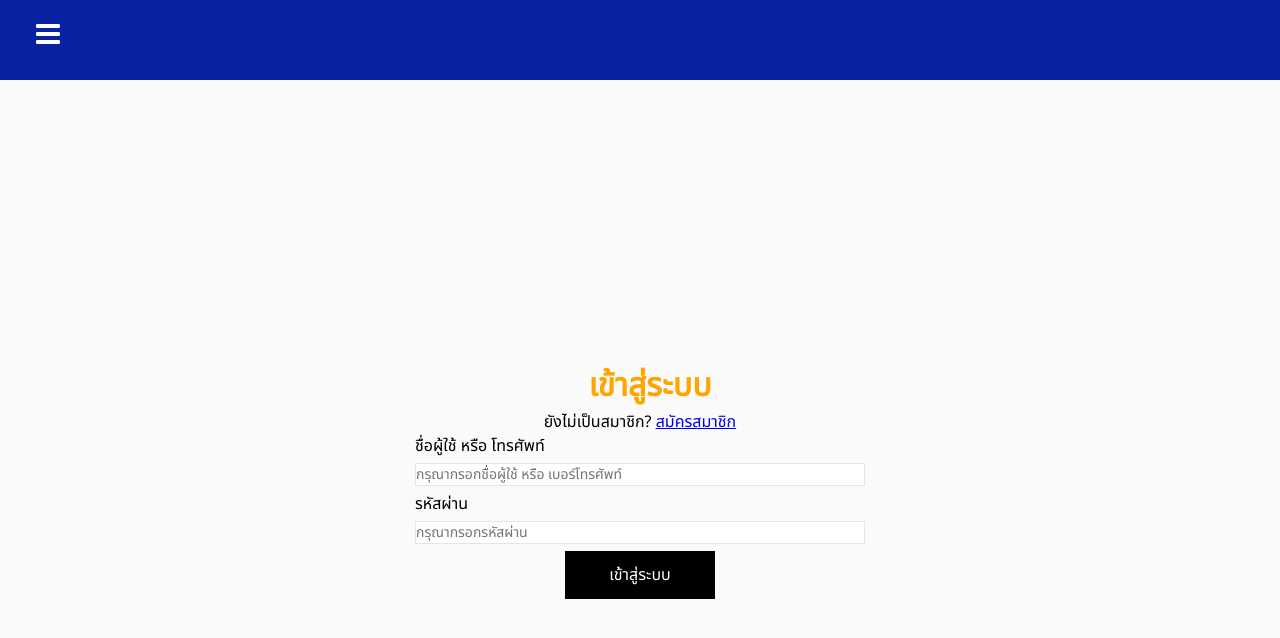
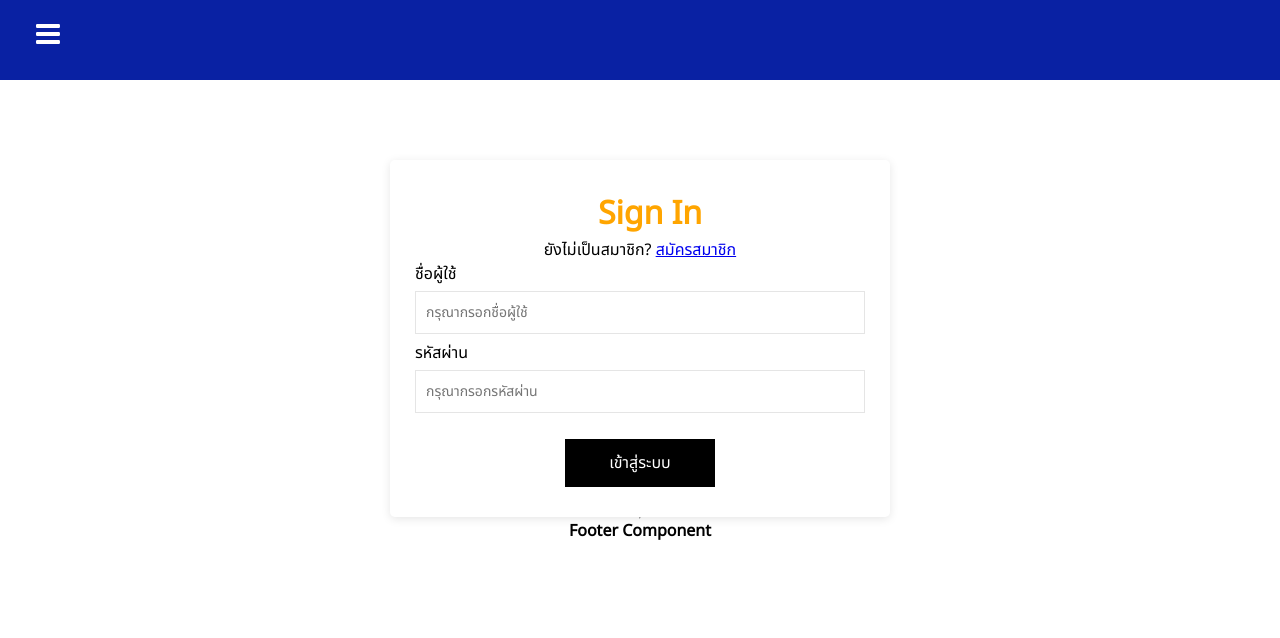
Before and after one commit to KhunanonC/MyBook, a React (Create React App) app in the folder front-end/: page /sign-in in a window 1280 px wide. Shown: the top 638 px of the page. Built offline with nearby package versions, Linux system fonts and the light colour scheme.

Commit message:
edit sign in and up
edit sign in and up

```diff
--- a/front-end/src/components/Page/SignIn.js
+++ b/front-end/src/components/Page/SignIn.js
@@ -6,15 +6,12 @@ import {Link} from "react-router-dom";
 const SignIn =()=>{
 //------State InitPart
     const [userName,setUserName]= useState('')
-    const [phone,setUserPhone]= useState('')
     const [password,setPassword]= useState('')
 //------State Error Message
     const [errorUserName,setErrorUserName]=useState('')
-    const [errorPhone,setErrorPhone]=useState('')
     const [errorPassword,setErrorPassword]=useState('')
 //------State Color Validation
     const [userNameColor,setUserNameColor]=useState('')
-    const [phoneColor,setUserPhoneColor]=useState('')
     const [passwordColor,setPasswordColor]=useState('')
 //-----Condition Using State
     const validateForm =(e)=>{ //e =event
@@ -23,33 +20,27 @@ const SignIn =()=>{
             setErrorUserName('')
             setUserNameColor('green')
         }else{
-            setErrorUserName('กรุณาใช้ชื่ออื่น')
+            setErrorUserName('ไม่พบชื่อผู้ใช้ในระบบ')
             setUserNameColor('red')
-        }
-        if(phone.length==10){ //Phone Check
-            setErrorPhone('')
-            setUserPhoneColor('green')
-        }else{
-            setErrorPhone('หมายเลขโทรศัพท์ไม่ถูกต้อง')
-            setUserPhoneColor('red')
         }
         if(password.length >=8 ){ //Password Check
             setErrorPassword('')
             setPasswordColor('green')
         }else{
-            setErrorPassword('รหัสผ่านต้องมีจำนวนอย่างน้อย 8 ตัวอักษร')
+            setErrorPassword('รหัสผ่านไม่ถูกต้อง')
             setPasswordColor('red')
         }
     }
 //--------Showing Part
     return(
         <div className ="container-Sign-In">
-            <h2>เข้าสู่ระบบ</h2>
+            <div className='container-form-sign-in'>
+                <form className ="form-Sign-In" onSubmit={validateForm}>
+                    <h2 className='Sign-in-header'>Sign In</h2>
                     <p>ยังไม่เป็นสมาชิก? <Link to="/sign-up">สมัครสมาชิก</Link></p>
-           <form className ="form-Sign-In" onSubmit={validateForm}>
                     <div className="form-control-Sign-In">
-                    <label>ชื่อผู้ใช้ หรือ โทรศัพท์</label>
-                    <input type="text" placeholder="กรุณากรอกชื่อผู้ใช้ หรือ เบอร์โทรศัพท์" value={userName} onChange={(e)=>setUserName(e.target.value)} style={{borderRightColor:userNameColor}}/>
+                        <label>ชื่อผู้ใช้</label>
+                        <input type="text" placeholder="กรุณากรอกชื่อผู้ใช้" value={userName} onChange={(e)=>setUserName(e.target.value)} style={{borderRightColor:userNameColor}}/>
                         <small>{errorUserName}</small>
                     </div>
                     <div className="form-control-Sign-In">
@@ -57,15 +48,13 @@ const SignIn =()=>{
                         <input type="password" placeholder="กรุณากรอกรหัสผ่าน" value={password} onChange={(e)=>setPassword(e.target.value)} style={{borderRightColor:passwordColor}}/>
                         <small>{errorPassword}</small>
                     </div>
-                {/* <div className="check">
-                    <input type="checkbox"/>
-                    <label for="">
-                        <p>จำฉันไว้</p>
-                    </label>
-                </div> */}
-                {/* <a href="#">ลืมรหัสผ่าน</a> */}
-                <button type="submit">เข้าสู่ระบบ</button>
+                    <button className='sign-in-btn' type="submit">เข้าสู่ระบบ</button>
                 </form>
+            </div>
+                <hr></hr>
+            <div>
+                <h1>Footer Component</h1>
+            </div>
         </div>
     )
 }
--- a/front-end/src/components/Page/SignUp.js
+++ b/front-end/src/components/Page/SignUp.js
@@ -63,10 +63,10 @@ const FormComponent =()=>{
     }
 //--------Showing Part
     return(
-        <div className ="container">
-        <h2>Sign Up</h2>
-        <p>หากเป็นสมาชิกแล้วกรุณา <Link to="/sign-in">เข้าสู่ระบบ</Link></p>
+        <div className ="container-sign-up">
            <form className ="form" onSubmit={validateForm}>
+                <h2 className='Sign-up-header'>Sign Up</h2>
+                <p>หากเป็นสมาชิกแล้วกรุณา <Link to="/sign-in">เข้าสู่ระบบ</Link></p>
                 <div className="form-control">
                     <label>ชื่อผู้ใช้</label>
                     <input type="text" placeholder="กรุณากรอกชื่อผู้ใช้" value={userName} onChange={(e)=>setUserName(e.target.value)} style={{borderRightColor:userNameColor}}/>
@@ -92,7 +92,7 @@ const FormComponent =()=>{
                     <input type="password" placeholder="กรุณากรอกยืนยันรหัสผ่าน" value={repassword} onChange={(e)=>setRePassword(e.target.value)} style={{borderRightColor:repasswordColor}}/>
                     <small>{errorRepassword}</small>
                 </div>
-                <button type="submit">ลงทะเบียน</button>
+                <button className='sign-up-btn' type="submit">ลงทะเบียน</button>
            </form>
         </div>
     )
--- a/front-end/src/components/Page/style/Sellbook.css
+++ b/front-end/src/components/Page/style/Sellbook.css
@@ -41,7 +41,7 @@
 .banner-mid{
     /* margin-top: 50px; */
     width: 100%;
-    height:250px;
+    height:100px;
     display: flex;
     align-items: center;
     justify-content: space-between;
--- a/front-end/src/components/Page/style/SignIn.css
+++ b/front-end/src/components/Page/style/SignIn.css
@@ -1,5 +1,4 @@
 @import url("https://fonts.googleapis.com/css2?family=Noto+Sans+Thai&family=Taviraj&display=swap");
-
 *{
     margin: 0;
     padding: 0;
@@ -8,24 +7,39 @@
     font-family:"Noto Sans Thai", sans-serif ;
 }
 .container-Sign-In{
-    border-radius: 2px;
+    display:flex;
+    align-items: center;
+    justify-content: center;
+    flex-direction: column;
+    padding: 5rem;
+    /* border: 2px solid red; */
+}
+.Sign-in-header{
+    display: block;
+    color: orange;
+    padding-top: 20px;   /* self-adding*/
+    text-align:center;
+    margin: 0 0 0 20px;
+    font-size: 2rem;
+}
+.container-form-sign-in{
+    border-radius: 5px;
     box-shadow: 0 2px 10px rgba(0, 0, 0, 0.1);
     display:flex;
     align-items: center;
     justify-content: center;
-    min-height: 100vh;
-    background: #fafafa;
+    /* background: #fafafa; */
     flex-direction: column;
-    /* border: 2px solid green; */
+    /* border: 2px solid red; */
 }
 .form-Sign-In{
-     /* padding: 10px 100px; */
+     padding: 10px 100px;
      display: flex;
      align-items: center;
      justify-content:center;
      flex-direction: column;
      width: 500px;
-     /* border: 2px solid red; */
+
 }
 .form-control-Sign-In{
     position: relative;
@@ -42,7 +56,7 @@
     margin-bottom: 2px;
     border: 1px solid rgba(0, 0, 0, 0.1);
     width:450px;
-    /* padding: 10px; */
+    padding: 10px;
     font-size: 14px;
 }
 .form-control-Sign-In input:focus{
@@ -55,12 +69,12 @@
     align-items: center;
     /* border: 1px solid rgb(0, 255, 89); */
 }
-button{
+.sign-in-btn{
     background: #000;
     color: white;
     cursor:pointer;
     width:150px;
-    margin-bottom: 20px;
+    margin: 20px;
     border: 2px solid #000;
     display: block;
     padding:10px;
--- a/front-end/src/components/Page/style/SignUp.css
+++ b/front-end/src/components/Page/style/SignUp.css
@@ -6,25 +6,25 @@
     box-sizing: border-box;
     font-family:"Noto Sans Thai", sans-serif ;
 }
-.container{
-    border-radius: 2px;
-    box-shadow: 0 2px 10px rgba(0, 0, 0, 0.1);
+.container-sign-up{
     display:flex;
     align-items: center;
     justify-content: center;
     min-height: 100vh;
     background: #fafafa;
-    flex-direction: column;
+    /* flex-direction: column;  */
 }
 .form{
-    /* padding: 10px 100px; */
+    padding: 10px 100px;
     display: flex;
     align-items: center;
     justify-content:center;
     flex-direction: column;
     width: 500px;
+    border-radius: 2px;
+    box-shadow: 0 2px 10px rgba(0, 0, 0, 0.1);
 }
-h2{
+.Sign-up-header {
     display: block;
     color: orange;
     padding-top: 20px;   /* self-adding*/
@@ -47,18 +47,18 @@ h2{
     margin-bottom: 2px;
     border: 1px solid rgba(0, 0, 0, 0.1);
     width:450px;
-    /* padding: 10px; */
+    padding: 10px;
     font-size: 14px;
 }
 .form-control input:focus{
     outline:none;
 }
-.form button{
+.sign-up-btn{
     background: #000;
     color: white;
     cursor:pointer;
     width:150px;
-    margin-bottom: 20px;
+    margin: 20px;
     border: 2px solid #000;
     display: block;
     padding:10px;
```
Lines whose indentation alone changed are shown as unchanged.
